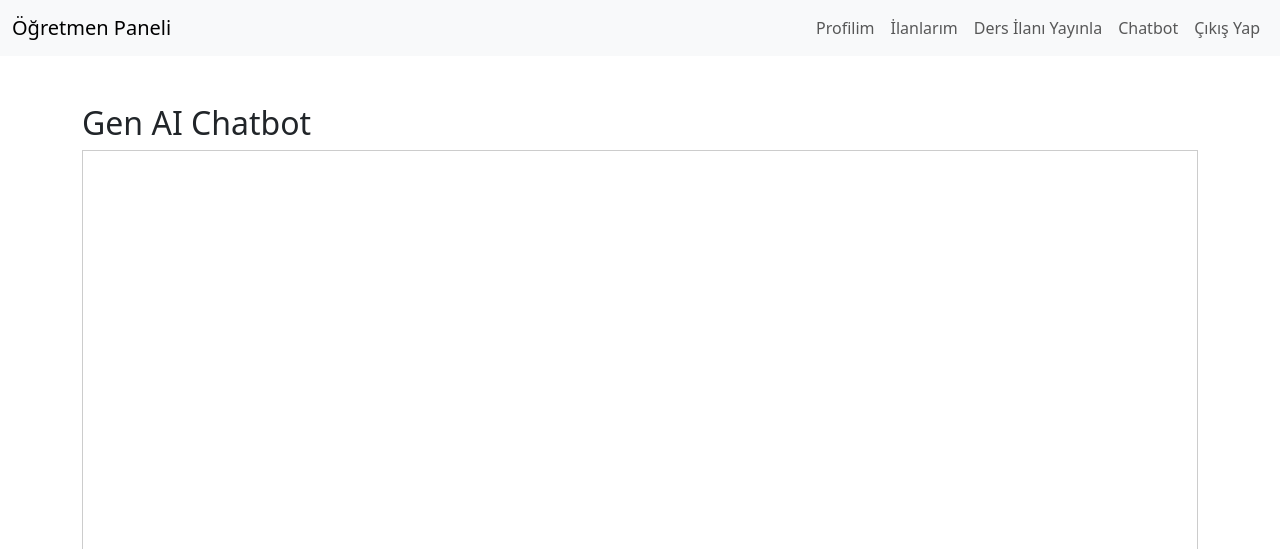
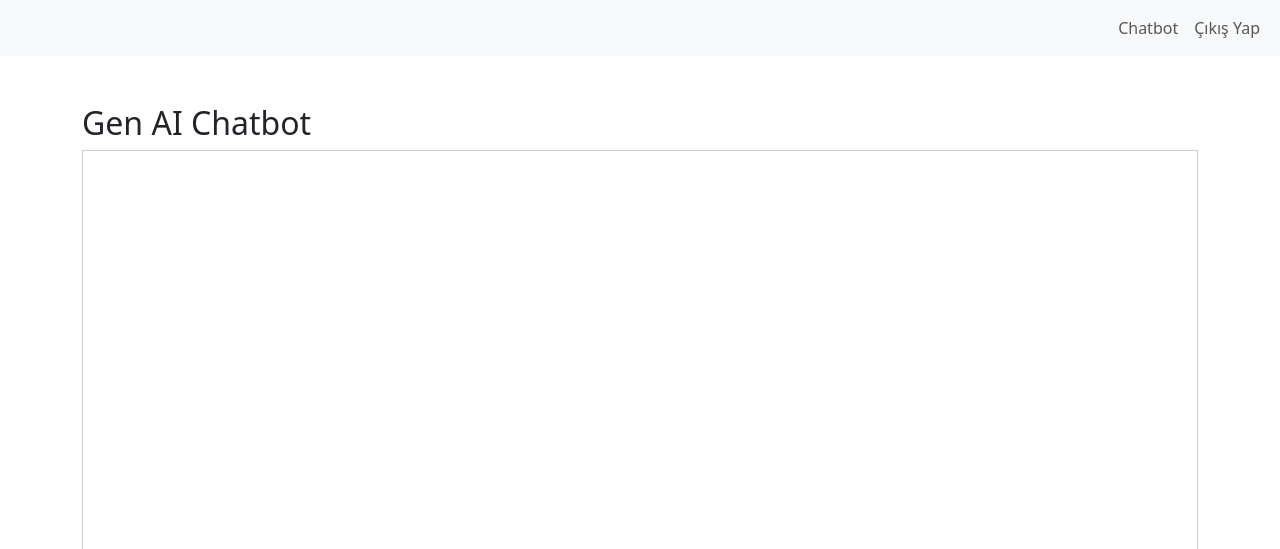
Before and after one commit to senihakulaksiz/appointment_project, a Django app: page /users/chatbot/ in a window 1280 px wide. Shown: the top 549 px of the page. Run offline with Django 4.2, Linux system fonts and the light colour scheme; the visitor is signed in with stand-in values (Sample User, id 1); parts of the project's set-up code (start-up, migrations or seed data) failed here and were passed over; some libraries are stand-ins or nearby versions.

Commit message:
Fix: Adjust chatbot page to show different navbars for students and teachers

```diff
--- a/backend/users/templates/users/chatbot.html
+++ b/backend/users/templates/users/chatbot.html
@@ -8,35 +8,40 @@
 </head>
 <body>
 
+<!-- NAVBAR -->
 <nav class="navbar navbar-expand-lg navbar-light bg-light">
   <div class="container-fluid">
-    <a class="navbar-brand" href="{% url 'teacher_dashboard' %}">Öğretmen Paneli</a>
+    {% if request.user.is_teacher %}
+      <a class="navbar-brand" href="{% url 'teacher_dashboard' %}">Öğretmen Paneli</a>
+    {% elif request.user.is_student %}
+      <a class="navbar-brand" href="{% url 'student_dashboard' %}">Öğrenci Paneli</a>
+    {% endif %}
+
     <button class="navbar-toggler" type="button" data-bs-toggle="collapse" data-bs-target="#navbarNav">
       <span class="navbar-toggler-icon"></span>
     </button>
 
     <div class="collapse navbar-collapse" id="navbarNav">
       <ul class="navbar-nav ms-auto">
-        <li class="nav-item">
-          <a class="nav-link" href="{% url 'teacher_profile' %}">Profilim</a>
-        </li>
-        <li class="nav-item">
-          <a class="nav-link" href="{% url 'my_announcements' %}">İlanlarım</a>
-        </li>
-        <li class="nav-item">
-          <a class="nav-link" href="{% url 'create_announcement' %}">Ders İlanı Yayınla</a>
-        </li>
-        <li class="nav-item">
-          <a class="nav-link" href="{% url 'chatbot_page' %}">Chatbot</a>  <!-- 🔥 Burası -->
-        </li>
-        <li class="nav-item">
-          <a class="nav-link" href="{% url 'logout' %}">Çıkış Yap</a>
-        </li>
+
+        {% if request.user.is_teacher %}
+          <li class="nav-item"><a class="nav-link" href="{% url 'teacher_profile' %}">Profilim</a></li>
+          <li class="nav-item"><a class="nav-link" href="{% url 'my_announcements' %}">İlanlarım</a></li>
+          <li class="nav-item"><a class="nav-link" href="{% url 'create_announcement' %}">Ders İlanı Yayınla</a></li>
+        {% elif request.user.is_student %}
+          <li class="nav-item"><a class="nav-link" href="{% url 'student_profile' %}">Profilim</a></li>
+          <li class="nav-item"><a class="nav-link" href="{% url 'my_lessons' %}">Derslerim</a></li>
+        {% endif %}
+
+        <li class="nav-item"><a class="nav-link" href="{% url 'chatbot_page' %}">Chatbot</a></li>
+        <li class="nav-item"><a class="nav-link" href="{% url 'logout' %}">Çıkış Yap</a></li>
+
       </ul>
     </div>
   </div>
 </nav>
 
+<!-- CHATBOT ALANI -->
 <div class="container mt-5">
     <h2>Gen AI Chatbot</h2>
 
@@ -51,6 +56,7 @@
     </form>
 </div>
 
+<!-- JAVASCRIPT -->
 <script>
 const chatBox = document.getElementById('chat-box');
 
@@ -59,7 +65,6 @@ document.getElementById('ask-form').addEventListener('submit', function(e) {
 
     const prompt = document.getElementById('prompt').value;
 
-    // Kullanıcının mesajını ekle
     const userMessage = document.createElement('div');
     userMessage.innerHTML = "<strong>Sen:</strong> " + prompt;
     chatBox.appendChild(userMessage);
@@ -79,7 +84,7 @@ document.getElementById('ask-form').addEventListener('submit', function(e) {
         const botMessage = document.createElement('div');
         botMessage.innerHTML = "<strong>Bot:</strong> " + (data.response || data.error);
         chatBox.appendChild(botMessage);
-        chatBox.scrollTop = chatBox.scrollHeight; // Scroll en aşağı insin
+        chatBox.scrollTop = chatBox.scrollHeight;
     })
     .catch(error => {
         const errorMessage = document.createElement('div');
```
